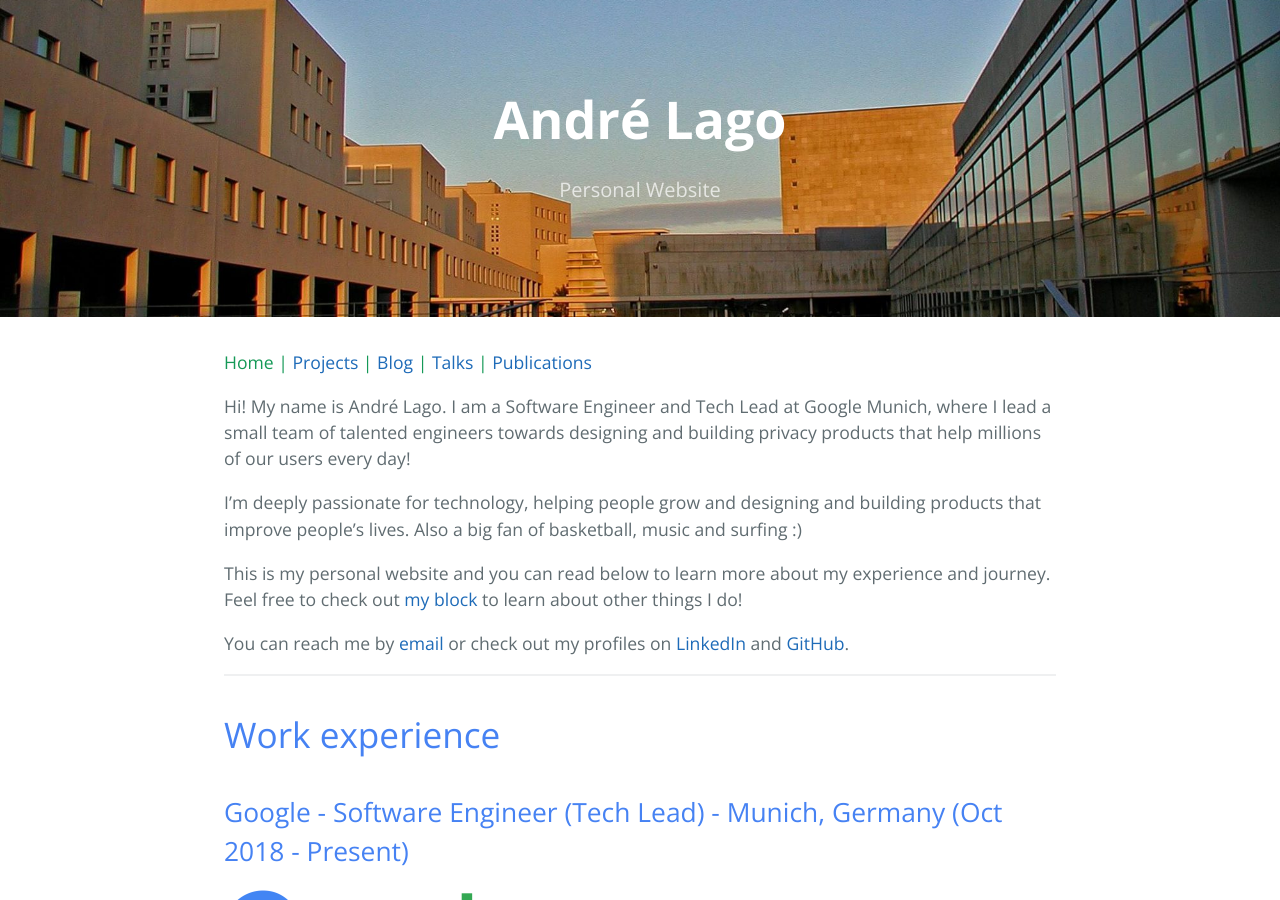
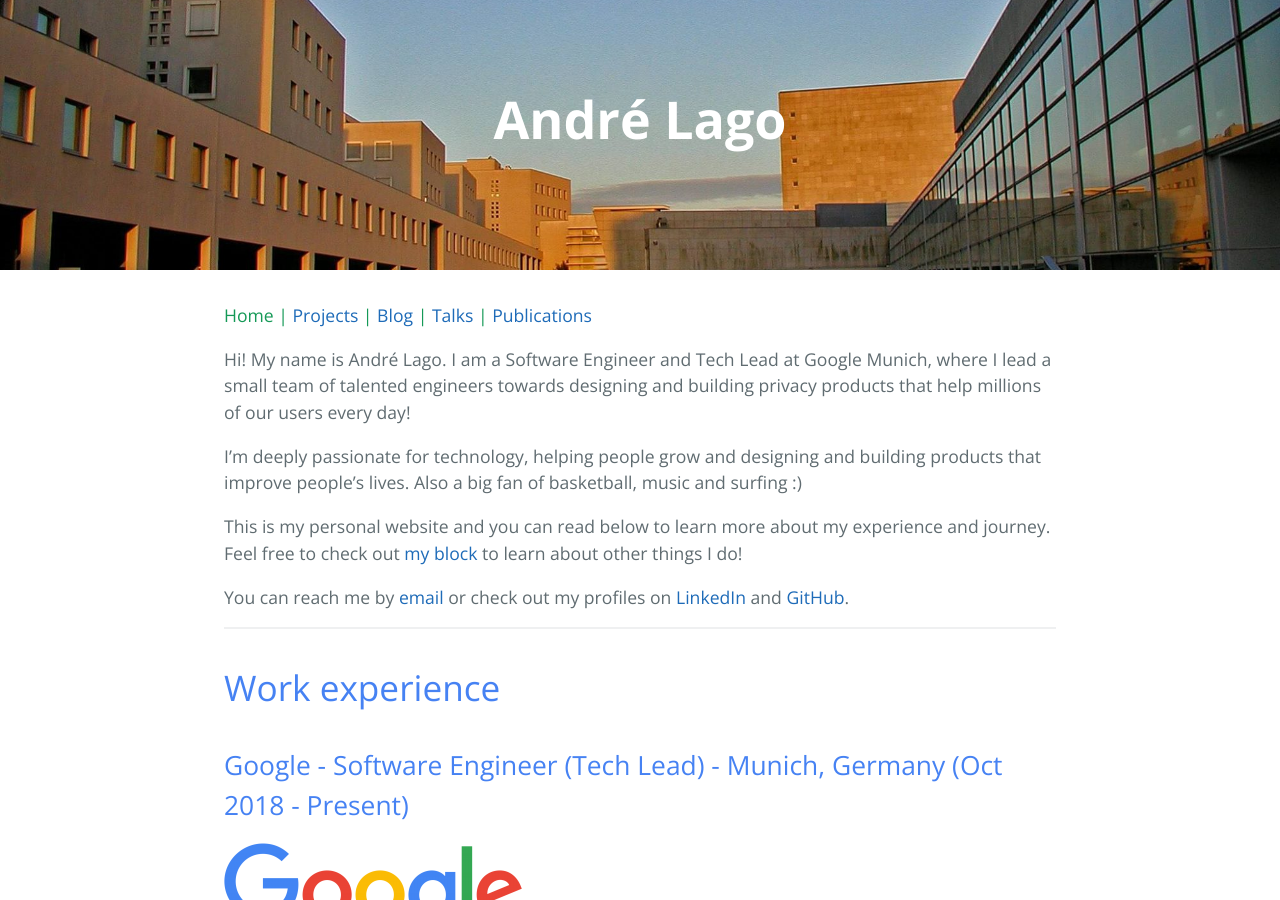
Before and after one commit to andrelago13/andrelago13.github.io, a Jekyll site: the page built from index.md, in a window 1280 px wide and 900 px high. Built offline with Jekyll 4.4.1, drawn with Linux system fonts in a browser that asks for light colours; the repository's description, which GitHub fills in, is left out.

Commit message:
Remove description

```diff
--- a/_config.yml
+++ b/_config.yml
@@ -1,5 +1,4 @@
 title: André Lago
-description: Personal Website
 show_downloads: false
 google_analytics:
 theme: jekyll-theme-cayman
```
